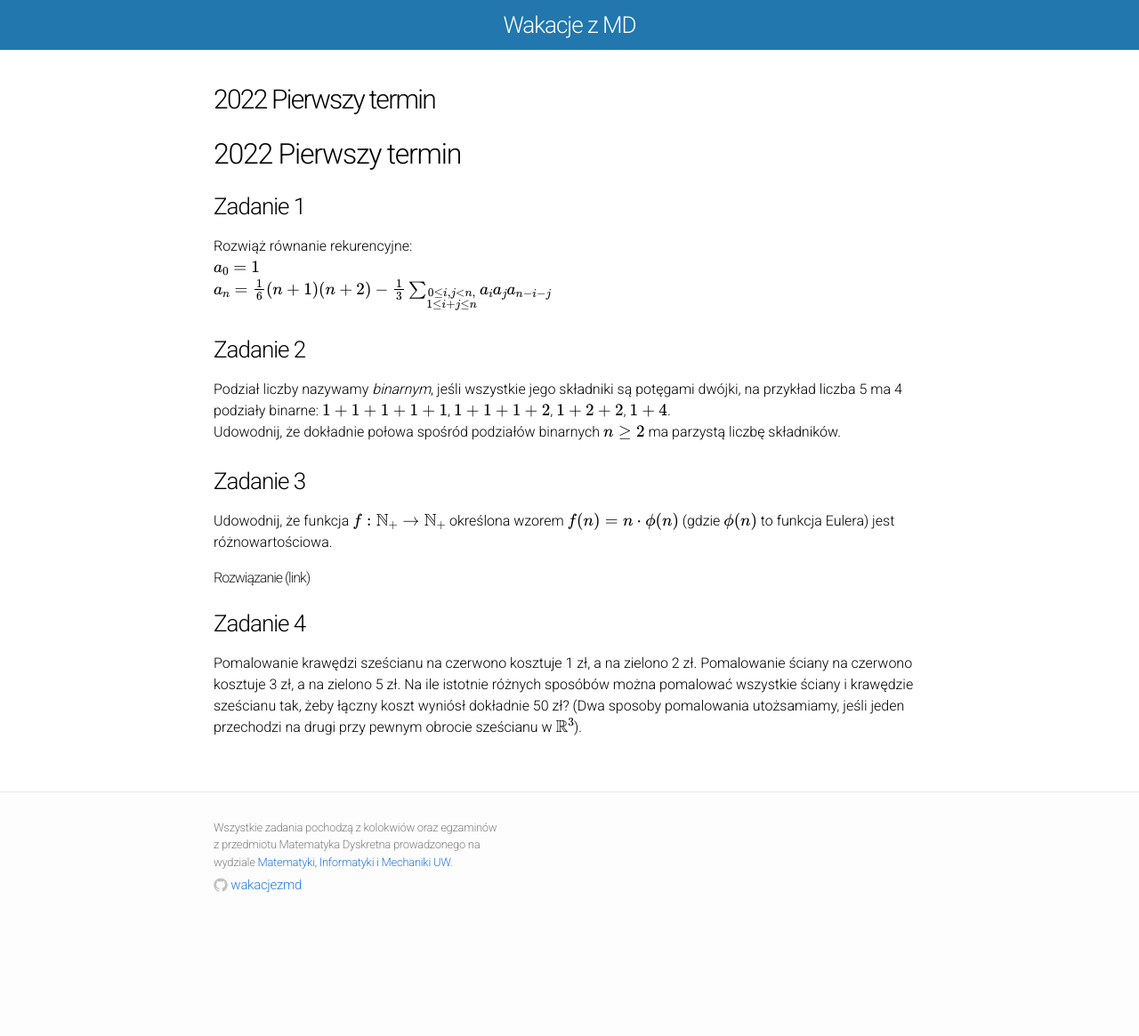
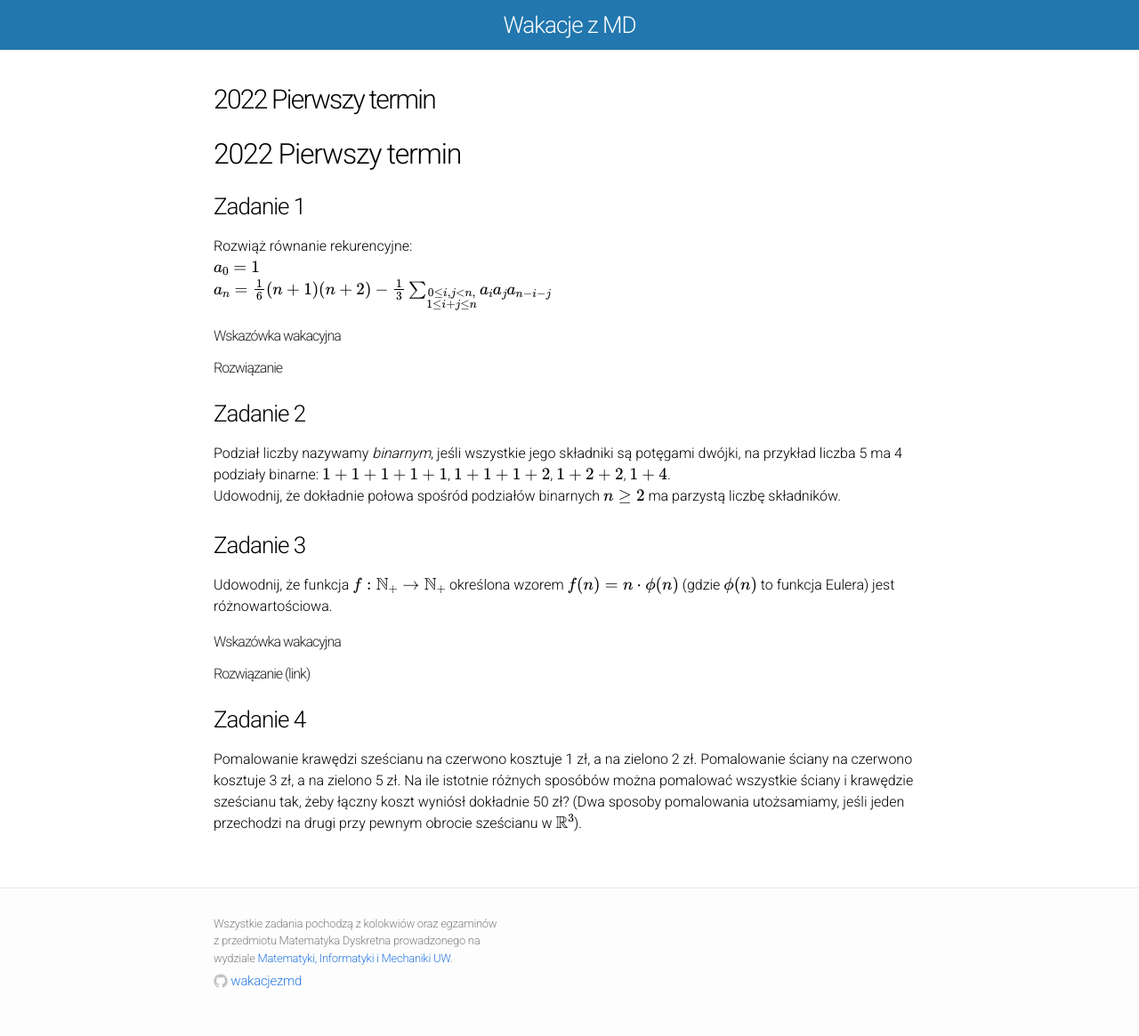
Before and after one commit to wakacjezmd/wakacjezmd.github.io, a Jekyll site: the page built from _solutions/2022/2022-egzamin-1.md, in a window 1280 px wide. Shown: the whole page at 89% size. Built offline with Jekyll 4.4.1, drawn with Linux system fonts in a browser that asks for light colours; nearby versions of some CDN libraries; formulas are drawn with MathJax 3; our own code applies the rules of GitHub Pages for plain Markdown files; before the commit the page ends 1057 px from its top, so only the background shows below that.

Commit message:
Rozwiązanie pierwszego z pierwszego terminu 2022 oraz wskazówki do 1,3

```diff
--- a/_solutions/2022/2022-egzamin-1.md
+++ b/_solutions/2022/2022-egzamin-1.md
@@ -22,6 +22,43 @@
 
 </div>
 
+<div data-collapse>
+  <h4 class="collapsible">Wskazówka wakacyjna</h4>
+  <div class="tip">
+    Policz kilka pierwszych wartości tej sumy.
+  </div>
+</div>
+
+<div data-collapse>
+  <h4 class="collapsible">Rozwiązanie</h4>
+  <div class="solution">
+    <p>
+      Po policzeniu kilku pierwszych wartości tej sumy, stawiamy tezę, że wartość tej sumy dla każdego \(n\) wynosi jeden. Dowodzimy tę tezę indukcją.
+    </p>
+    <p>
+      Zakładamy, że dla każdego \(n, a_n = 1\) (indukcja zupełna). Baza jest oczywista.
+    </p>
+    <p>
+      Musimy pokazać, że \(a_{n+1} = \frac{1}{6}(n+2)(n+3) - \frac{1}{3}
+      \sum_{\substack{0 \leq i,j < n+1,\\1 \leq i+j \leq n+1}} a_i a_j a_{n+1-i-j}=1\). Zauważmy, że największy indeks ciągu \(a_n\), jaki pojawia
+      się w tej sumie to \(n\). Z założenia każdy element tej sumy wynosi jeden, a więc jej wartość to liczba jej elementów. Policzymy tę liczbę analizując ile jest elementów dla \(i=0,1,...,n\). Innymi słowy, liczymy ile par \(i, j\) spełnia warunek pod sumą.
+    </p>
+    <p>
+      \(i=0\). Wtedy \(j\) przebiega \(n\) elementowy zakres \(1,...,n\).
+    </p>
+    <p>
+      \(i>0\). Wtedy \(j\) przebiega \(n+1-i+1\) elementowy zakres \(0,1,...,n-i+1\).
+    </p>
+    <p>
+      Wartość sumy w \(a_{n+1}\) to suma liczb elementów wszystkich zakresów: \(n+\frac{n+1+2}{2}n=\frac{n^2+5n}{2}\) (Dla \(i>0\) sumujemy ciąg arytmetyczny o wzorze \(n+2-i\)).
+      <p>
+      Wykonajmy teraz rachunki:
+      \(a_{n+1}=\frac{1}{6}(n^2+5n+6) - \frac{1}{3}(\frac{n^2+5n}{2})=\frac{n^2+5n+6}{6}-\frac{n^2+5n}{6}=1\)
+      </p>
+    </p>
+  </div>
+</div>
+
 ### Zadanie 2
 
 <div>
@@ -43,6 +80,13 @@
 Udowodnij, że funkcja \(f: \mathbb{N}_{+} \rightarrow \mathbb{N}_{+}\) określona wzorem \(f(n) = n \cdot \phi(n)\)
 (gdzie \(\phi(n)\) to funkcja Eulera) jest różnowartościowa.
 
+<div data-collapse>
+  <h4 class="collapsible">Wskazówka wakacyjna</h4>
+  <div class="tip">
+    Funkcja \(f\) jest multiplikatywna.
+  </div>
+</div>
+
 </div>
 
 <div>
```
